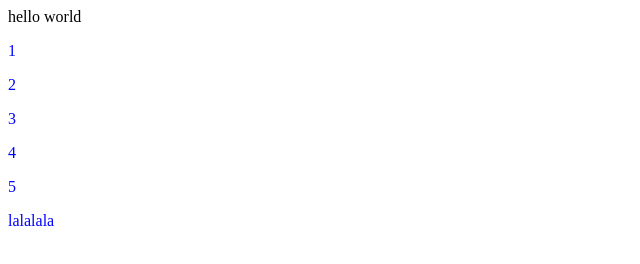
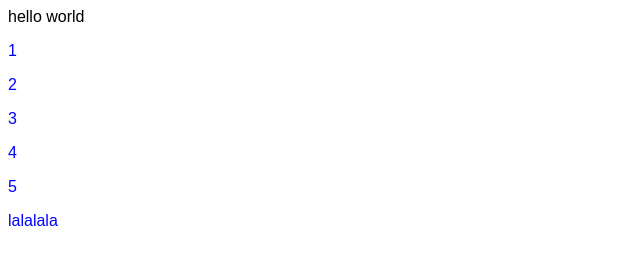
Before and after one commit to IrynaPiddubniak/hello-world, a plain HTML site: page index.html in a window 1280 px wide. Shown: the full height of the page, 0-640 px from the left. Drawn offline with Linux system fonts and the light colour scheme.

Commit message:
added font

```diff
--- a/styles.css
+++ b/styles.css
@@ -1,3 +1,7 @@
 .five {
     color: blue;
 }
+
+div {
+    font-family: Arial, Helvetica, sans-serif;
+}
```
